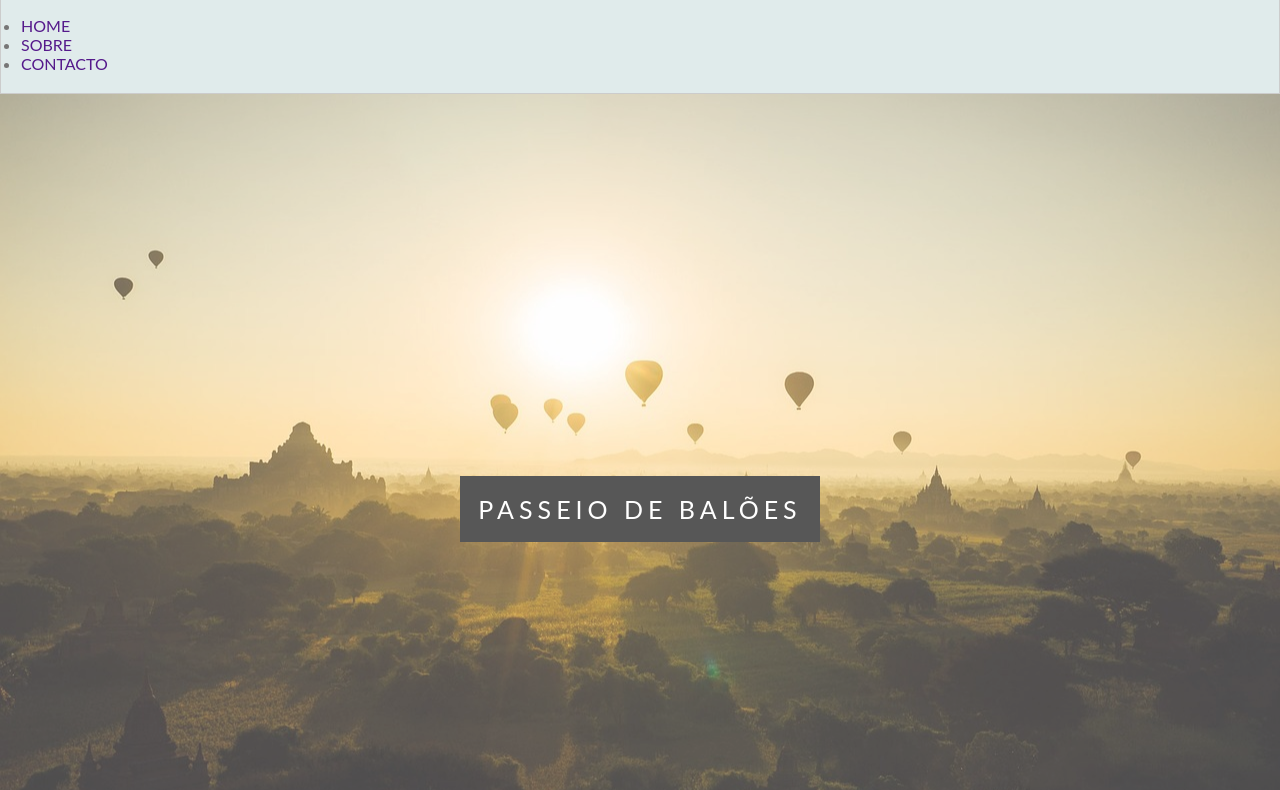
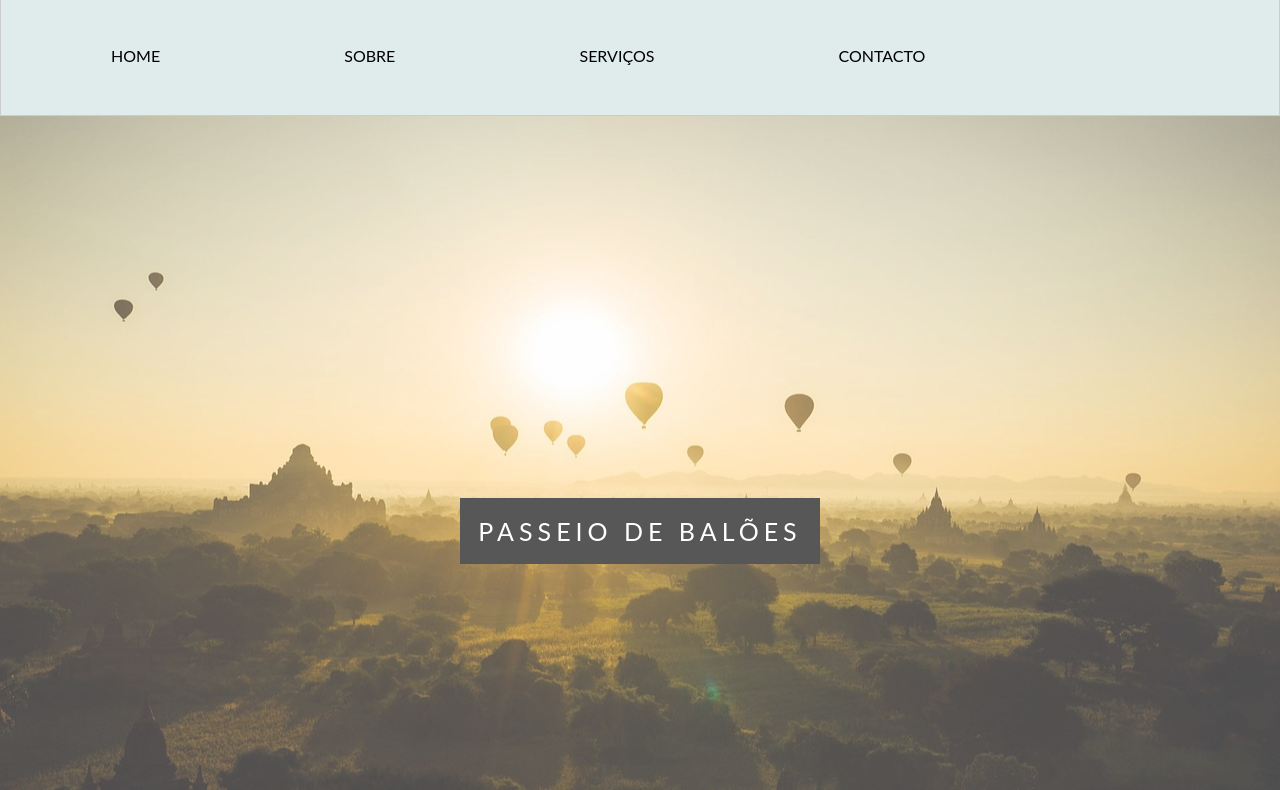
Before and after one commit to julombe/parallax-efect, a plain HTML site: page index.html in a window 1280 px wide. Shown: the part 66-856 px from the top of the page. Drawn offline with Linux system fonts and the light colour scheme.

Commit message:
UPDATE files

```diff
--- a/css/estilo.css
+++ b/css/estilo.css
@@ -28,11 +28,24 @@
         padding: 20px;
     }
 
+    nav li {
+        list-style: none;
+        display: inline-block;
+        padding: 20px 80px;
+
+    }
     nav li a {
+        list-style: none;
+        text-transform: uppercase;
         text-decoration: none;
-        list-style-type: none;
-        text-transform: uppercase;
-        margin: 0 auto;
+        display: block;
+        color: black;
+        padding: 10px;
+
+    }
+
+    nav li a:hover {
+        background-color: #a9b1ad;
     }
     .conteudo {
         color: #777;
--- a/index.html
+++ b/index.html
@@ -17,6 +17,7 @@
 		<ul>
 			<li><a href="">Home</a></li>
 			<li><a href="">Sobre</a></li>
+			<li><a href="">Serviços</a></li>
 			<li><a href="">Contacto</a></li>
 		</ul>
 	</nav>
```
